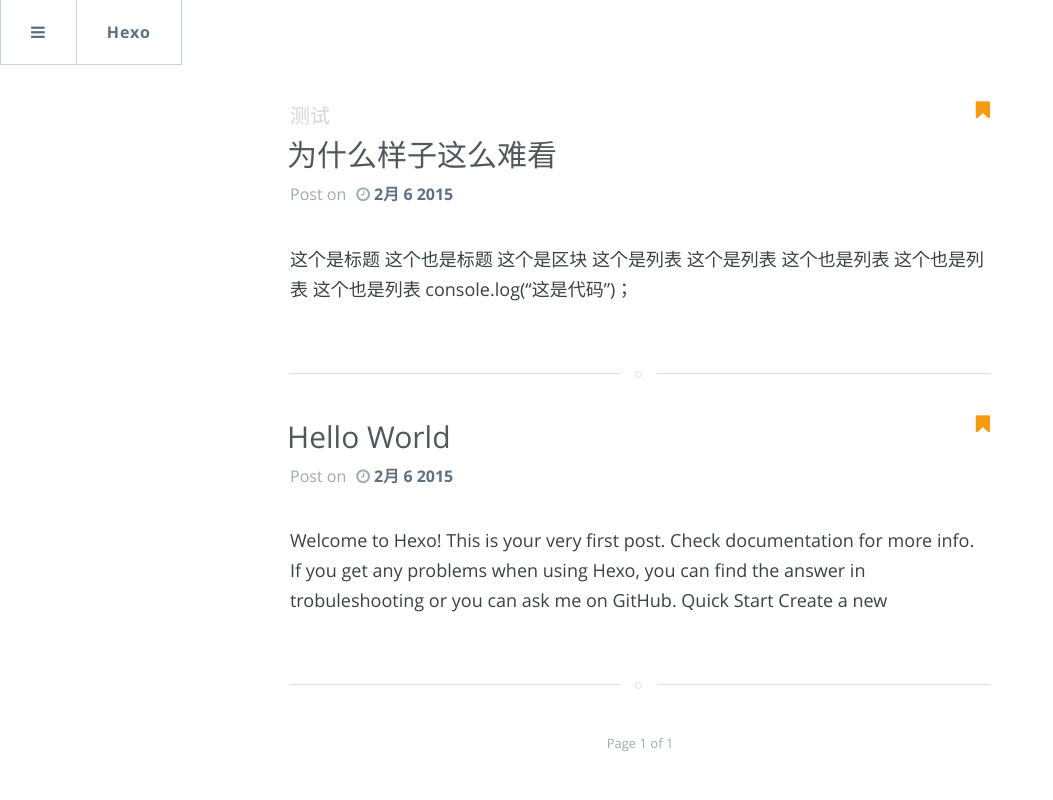
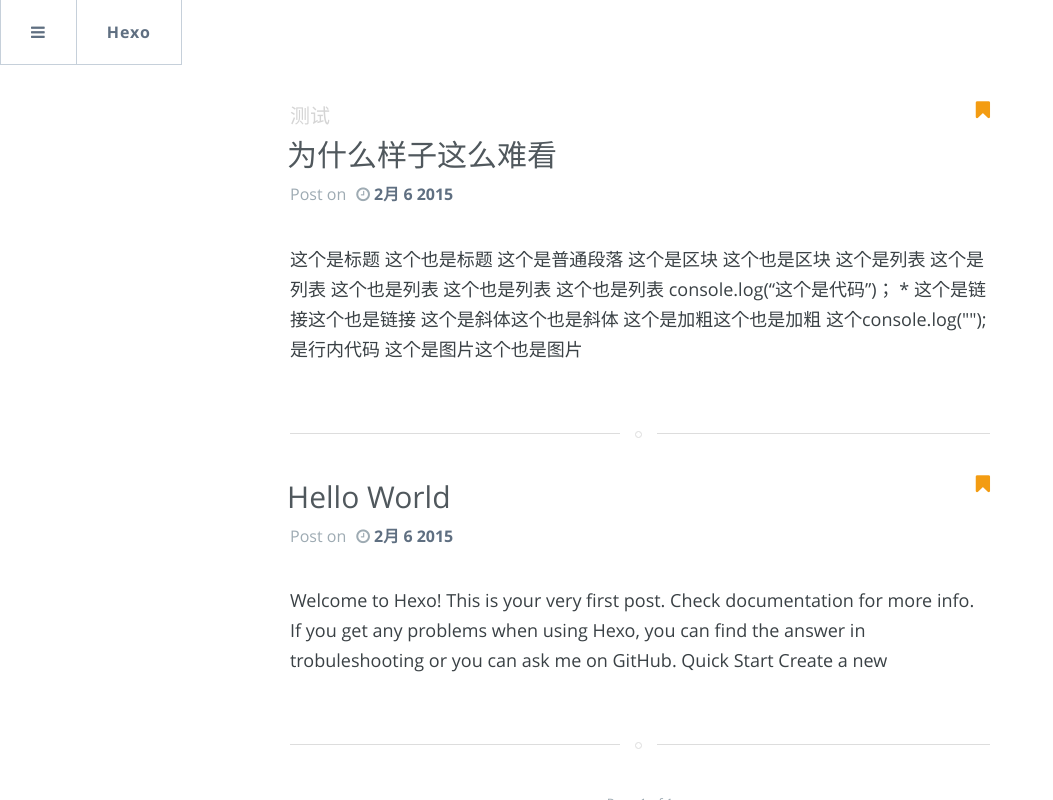
Before and after one commit to baldyellow/baldyellow.github.io, a plain HTML site: page index.html in a window 1280 px wide. Shown: the whole page, without its empty margins (0-1053 px from the left). Drawn offline with Linux system fonts and the light colour scheme; a script that the page names is missing.

Commit message:
Site updated: 2015-02-06 23:21:24

```diff
--- a/index.html
+++ b/index.html
@@ -173,8 +173,12 @@
 
                 这个是标题
 这个也是标题
+这个是普通段落
 
 这个是区块
+
+这个也是区块
+
 
 
 这个是列表
@@ -188,9 +192,15 @@
 
 
 这个也是列表
-  console.log(“这是代码”)；
+  console.log(“这个是代码”)；
 
 
+*
+这个是链接这个也是链接
+这个是斜体这个也是斜体
+这个是加粗这个也是加粗
+这个console.log(&quot;&quot;);是行内代码
+这个是图片这个也是图片
 
 
             </p>
```
Also changed, not shown: 2015/02/06/Test/index.html (+11 -1 lines), archives/2015/02/index.html (+11 -1 lines), archives/2015/index.html (+11 -1 lines), archives/index.html (+11 -1 lines), tags/测试/index.html (+11 -1 lines).
